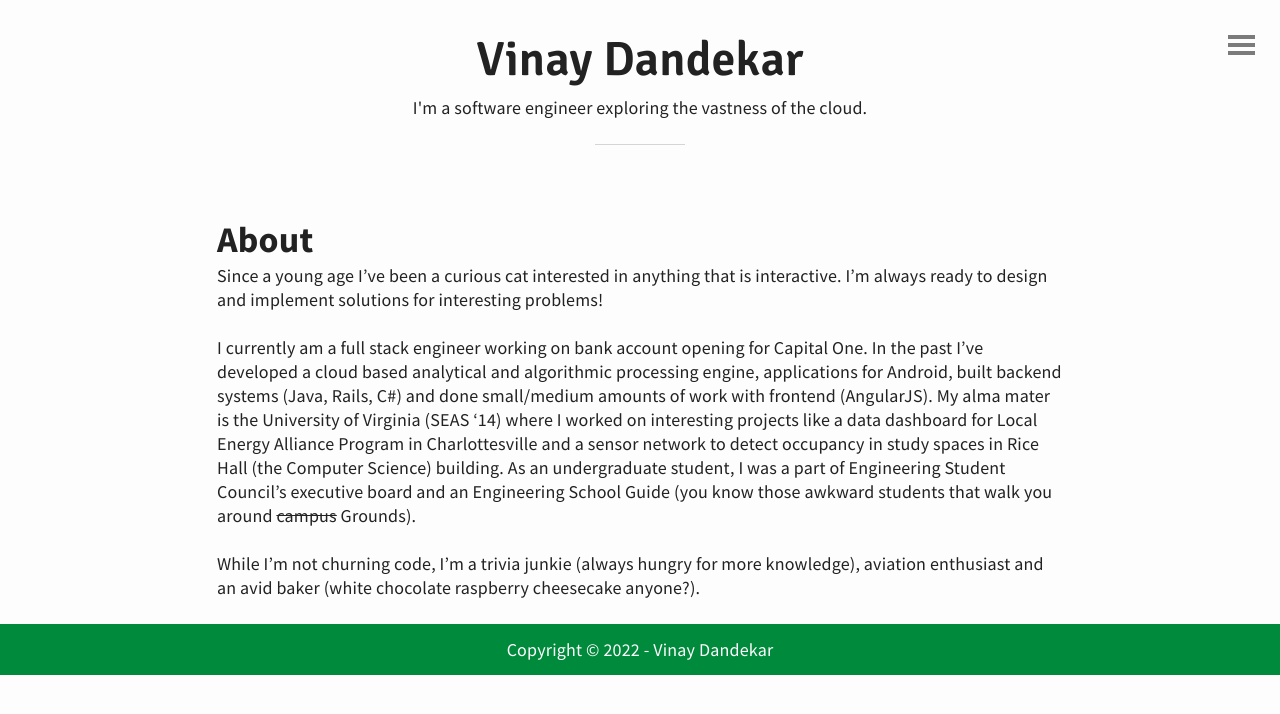
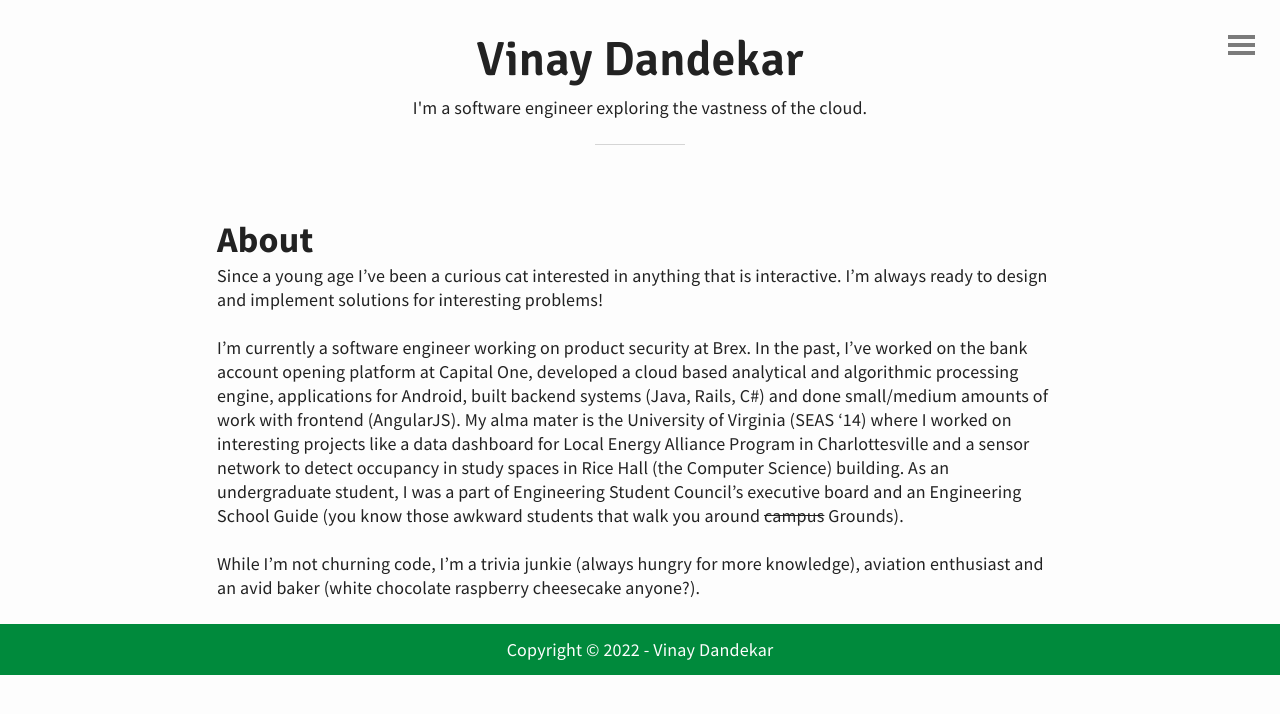
Before and after one commit to roadmapper/roadmapper.github.io, a Jekyll site: the page built from about.md, in a window 1280 px wide. Shown: the top 714 px of the page. Built offline with Jekyll 4.4.1, drawn with Linux system fonts in a browser that asks for light colours; nearby versions of some CDN libraries.

Commit message:
Update About Me

```diff
--- a/about.md
+++ b/about.md
@@ -5,6 +5,6 @@ title: Who is Vinay?
 ## About
 Since a young age I've been a curious cat interested in anything that is interactive. I'm always ready to design and implement solutions for interesting problems!
 
-I currently am a full stack engineer working on bank account opening for Capital One. In the past I've developed a cloud based analytical and algorithmic processing engine, applications for Android, built backend systems (Java, Rails, C#) and done small/medium amounts of work with frontend (AngularJS). My alma mater is the University of Virginia (SEAS '14) where I worked on interesting projects like a data dashboard for Local Energy Alliance Program in Charlottesville and a sensor network to detect occupancy in study spaces in Rice Hall (the Computer Science) building. As an undergraduate student, I was a part of Engineering Student Council's executive board and an Engineering School Guide (you know those awkward students that walk you around ~~campus~~ Grounds).
+I'm currently a software engineer working on product security at Brex. In the past, I've worked on the bank account opening platform at Capital One, developed a cloud based analytical and algorithmic processing engine, applications for Android, built backend systems (Java, Rails, C#) and done small/medium amounts of work with frontend (AngularJS). My alma mater is the University of Virginia (SEAS '14) where I worked on interesting projects like a data dashboard for Local Energy Alliance Program in Charlottesville and a sensor network to detect occupancy in study spaces in Rice Hall (the Computer Science) building. As an undergraduate student, I was a part of Engineering Student Council's executive board and an Engineering School Guide (you know those awkward students that walk you around ~~campus~~ Grounds).
 
 While I'm not churning code, I'm a trivia junkie (always hungry for more knowledge), aviation enthusiast and an avid baker (white chocolate raspberry cheesecake anyone?).
```
